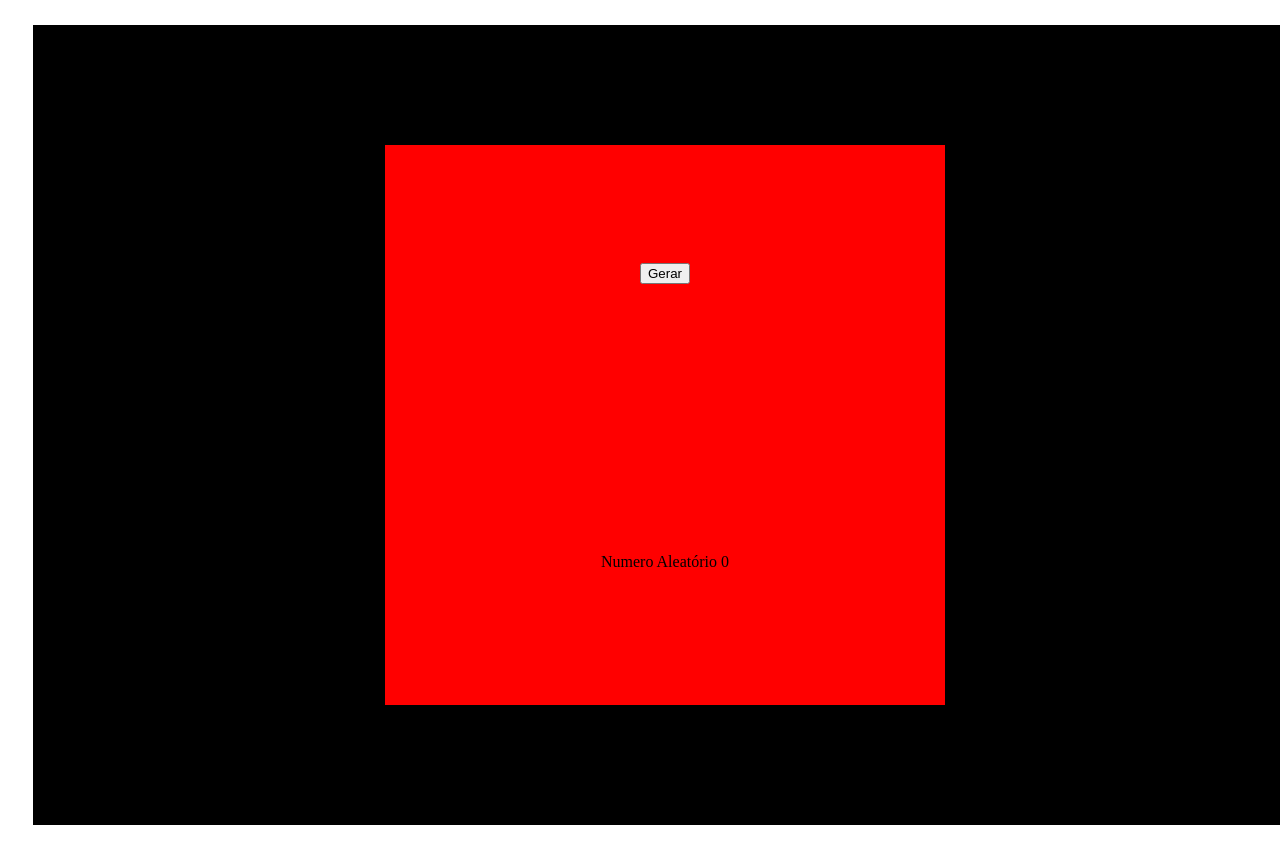
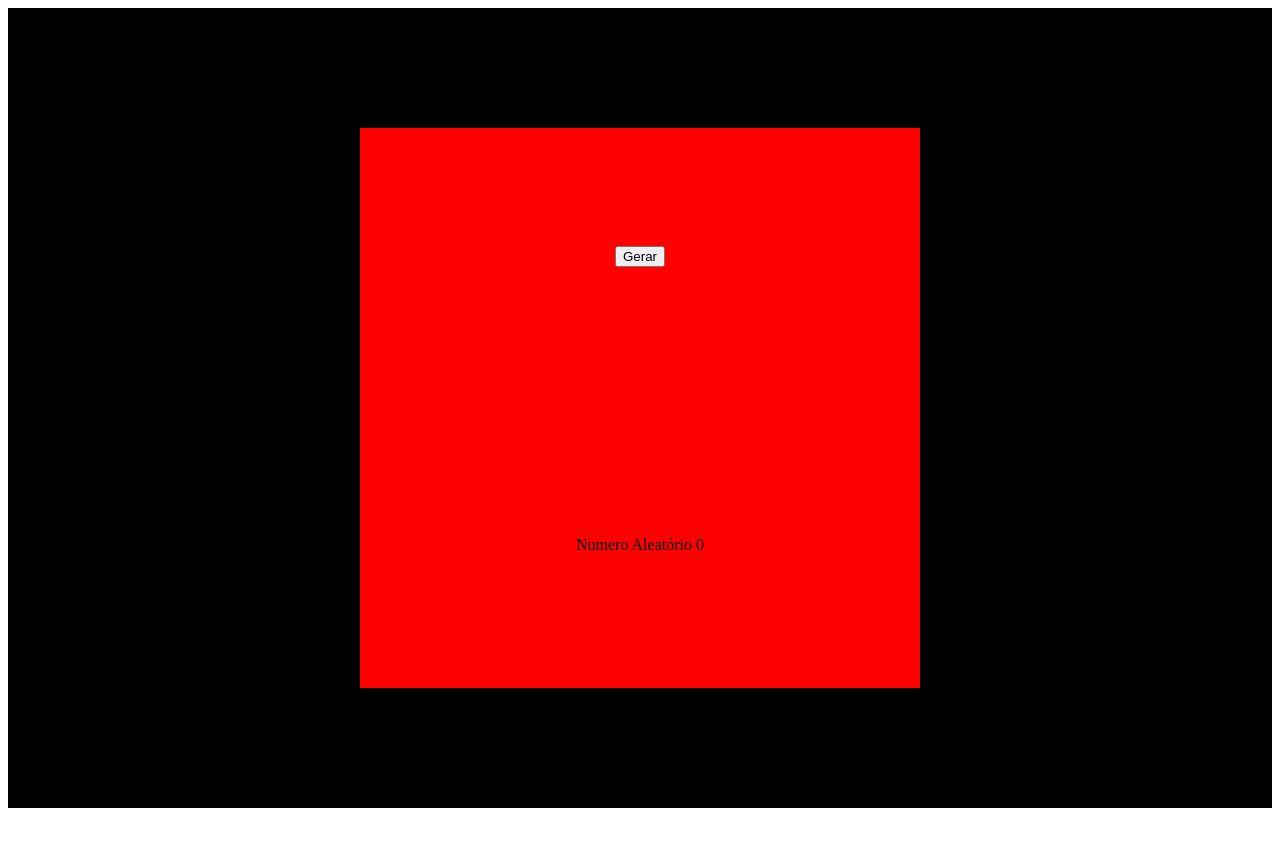
Before and after one commit to Hanzothe/deck, a React (Vite) app in the folder deck/: page / in a window 1280 px wide. After the commit the page ends 816 px from the top, so only its background shows below. Built offline with nearby package versions, Linux system fonts and the light colour scheme.

Commit message:
Trying to implement some icons for the project

```diff
--- a/deck/package.json
+++ b/deck/package.json
@@ -9,6 +9,10 @@
     "preview": "vite preview"
   },
   "dependencies": {
+    "@fortawesome/fontawesome-svg-core": "^6.1.2",
+    "@fortawesome/free-regular-svg-icons": "^6.1.2",
+    "@fortawesome/free-solid-svg-icons": "^6.1.2",
+    "@fortawesome/react-fontawesome": "^0.2.0",
     "react": "^18.2.0",
     "react-dom": "^18.2.0"
   },
--- a/deck/src/App.jsx
+++ b/deck/src/App.jsx
@@ -1,5 +1,7 @@
 import { useState } from "react";
 import "./index.css";
+import { FontAwesomeIcon } from "@fortawesome/react-fontawesome";
+import { faDotCircle } from "@fortawesome/free-regular-svg-icons";
 
 function App() {
   const [minVal, setMinVal] = useState(0);
--- a/deck/src/index.css
+++ b/deck/src/index.css
@@ -1,5 +1,5 @@
 .App{
-  margin: 25px;
+
   height: 100vh;
   width: 100%;
   display:grid;
```
Also changed, not shown: 1 other file (tests, documents, lock files or other folders).
